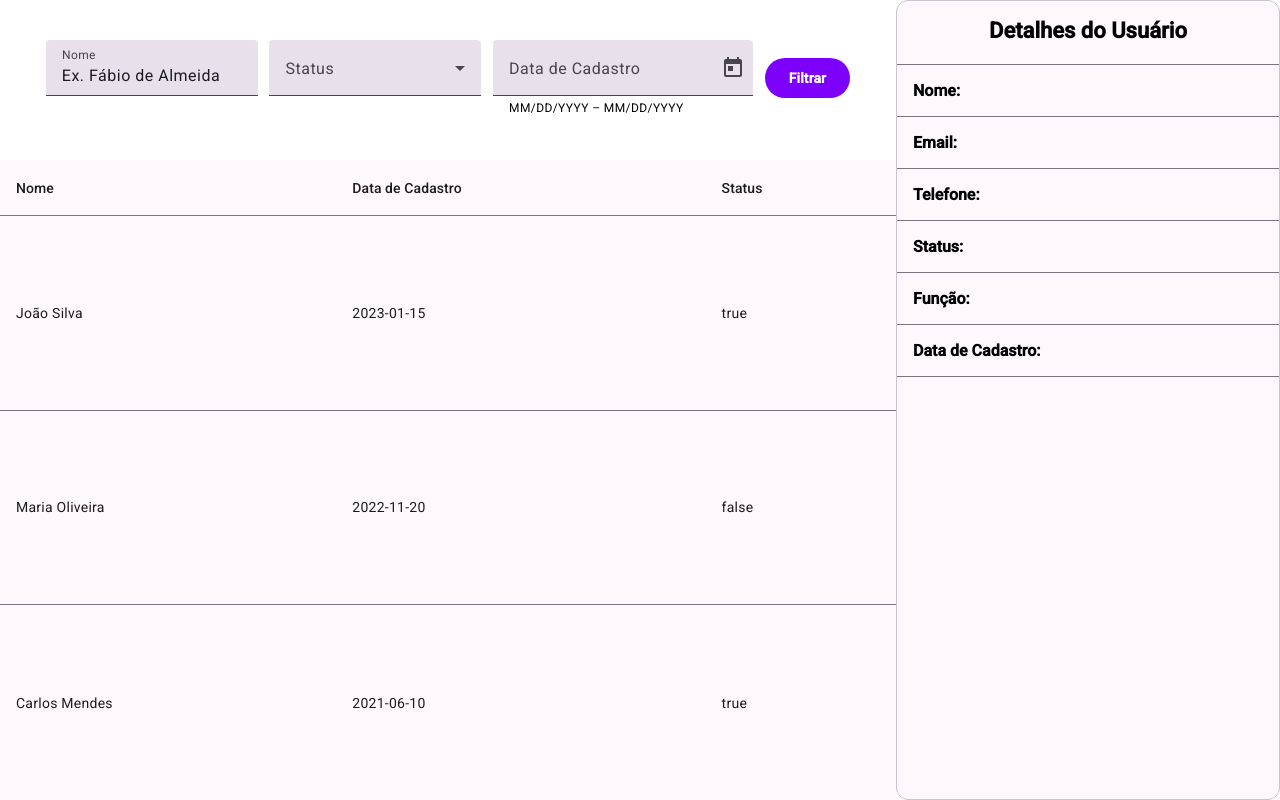
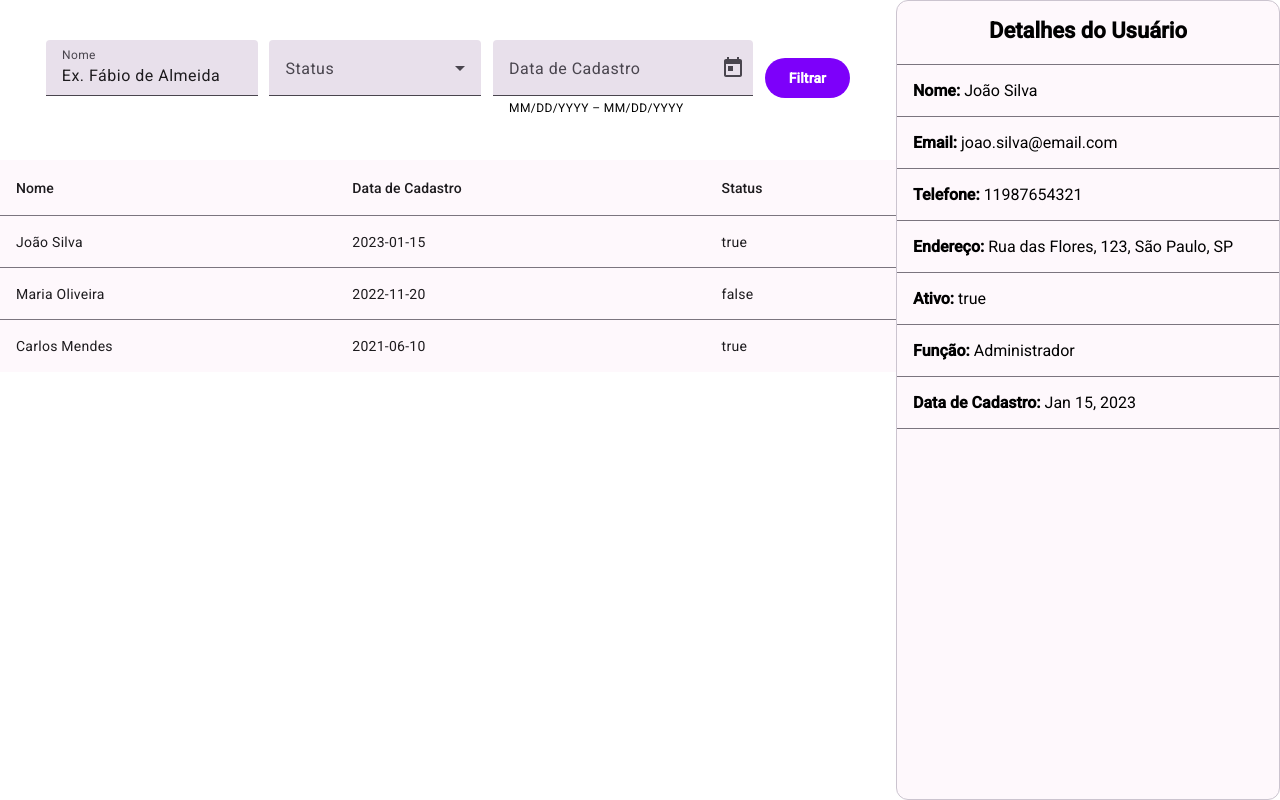
Before and after one commit to santivgo/angular-projects, an Angular app in the folder filtro_usuarios/: page / in a window 1280 px wide. Built offline with nearby package versions, Linux system fonts and the light colour scheme.

Commit message:
passagem de dados pro layout do componente

```diff
--- a/filtro_usuarios/src/app/app.component.html
+++ b/filtro_usuarios/src/app/app.component.html
@@ -6,10 +6,11 @@
 
         <div class="container--content">
             <app-user-table></app-user-table>
+            <!-- <app-user-table (userEmmiter)='userClicked($event)'></app-user-table> -->
         </div>
     </div>
     <div class="container--user-info">
-        <app-dashboard-user></app-dashboard-user>
+        <app-dashboard-user [user]="usuarioSelecionado"></app-dashboard-user>
     </div>
 
 
--- a/filtro_usuarios/src/app/app.component.ts
+++ b/filtro_usuarios/src/app/app.component.ts
@@ -1,4 +1,6 @@
 import { Component } from '@angular/core';
+import { IUser } from './interfaces/user/user';
+import { Usuarios } from './data/users-data';
 
 @Component({
   selector: 'app-root',
@@ -8,4 +10,10 @@ import { Component } from '@angular/core';
 })
 export class AppComponent {
   title = 'filtro_usuarios';
+
+  usuarioSelecionado: IUser = Usuarios[0];
+
+  userClicked(usuario: IUser) {
+    this.usuarioSelecionado = usuario;
+  }
 }
--- a/filtro_usuarios/src/app/components/dashboard-user/dashboard-user.component.html
+++ b/filtro_usuarios/src/app/components/dashboard-user/dashboard-user.component.html
@@ -7,35 +7,40 @@
 
     <div class="content">
         <mat-card-content class="u-margin-2-bottom">
-            <p><strong>Nome:</strong> {{ '' }}</p>
-        </mat-card-content>
-        <mat-divider></mat-divider>
-
-
-
-        <mat-card-content class="u-margin-2">
-            <p><strong>Email:</strong> {{ '' }}</p>
+            <p><strong>Nome:</strong> {{ user.nome }}</p>
         </mat-card-content>
         <mat-divider></mat-divider>
 
 
         <mat-card-content class="u-margin-2">
-            <p><strong>Telefone:</strong> {{ '' }}</p>
+            <p><strong>Email:</strong> {{ user.email }}</p>
         </mat-card-content>
         <mat-divider></mat-divider>
 
         <mat-card-content class="u-margin-2">
-            <p><strong>Status:</strong> {{ '' }}</p>
+            <p><strong>Telefone:</strong> {{ user.telefone }}</p>
         </mat-card-content>
         <mat-divider></mat-divider>
 
         <mat-card-content class="u-margin-2">
-            <p><strong>Função:</strong> {{ '' }}</p>
+            <p><strong>Endereço:</strong> {{ user.endereco.rua }}, {{user.endereco.numero}}, {{user.endereco.cidade}},
+                {{user.endereco.estado}}</p>
         </mat-card-content>
         <mat-divider></mat-divider>
 
         <mat-card-content class="u-margin-2">
-            <p><strong>Data de Cadastro:</strong> {{ '' }}</p>
+            <p><strong>Ativo:</strong> {{ user.ativo }}</p>
+        </mat-card-content>
+        <mat-divider></mat-divider>
+
+
+        <mat-card-content class="u-margin-2">
+            <p><strong>Função:</strong> {{ user.funcao }}</p>
+        </mat-card-content>
+        <mat-divider></mat-divider>
+
+        <mat-card-content class="u-margin-2">
+            <p><strong>Data de Cadastro:</strong> {{ user.dataCadastro | date}}</p>
         </mat-card-content>
         <mat-divider></mat-divider>
 
--- a/filtro_usuarios/src/app/components/dashboard-user/dashboard-user.component.ts
+++ b/filtro_usuarios/src/app/components/dashboard-user/dashboard-user.component.ts
@@ -1,4 +1,5 @@
-import { Component } from '@angular/core';
+import { Component, Input } from '@angular/core';
+import { IUser } from '../../interfaces/user/user';
 @Component({
   selector: 'app-dashboard-user',
   standalone: false,
@@ -6,5 +7,6 @@ import { Component } from '@angular/core';
   styleUrl: './dashboard-user.component.scss'
 })
 export class DashboardUserComponent {
-
+  @Input({ required: false, alias: "user" })
+  user: IUser = {} as IUser;
 }
--- a/filtro_usuarios/src/app/components/user-table/user-table.component.html
+++ b/filtro_usuarios/src/app/components/user-table/user-table.component.html
@@ -1,23 +1,29 @@
+<div class="tabela">
+
     <table mat-table [dataSource]="usuarios" class="mat-elevation-z8">
 
 
         <ng-container matColumnDef="nome"> <!-- tem que modificar isso tbm para funcionar -->
             <th mat-header-cell *matHeaderCellDef> Nome </th>
-        <td mat-cell *matCellDef="let element"> {{element.nome}} </td>
+            <td mat-cell *matCellDef="let element" class="user-list__item" (click)="onUserClicked(element)">
+                {{element.nome}} </td>
         </ng-container>
 
         <!-- Weight Column -->
         <ng-container matColumnDef="dataCadastro">
             <th mat-header-cell *matHeaderCellDef> Data de Cadastro </th>
-        <td mat-cell *matCellDef="let element"> {{element.dataCadastro}} </td>
+            <td mat-cell *matCellDef="let element" class="user-list__item" (click)="onUserClicked(element)">
+                {{element.dataCadastro}} </td>
         </ng-container>
 
         <!-- Symbol Column -->
         <ng-container matColumnDef="ativo">
             <th mat-header-cell *matHeaderCellDef> Status </th>
-        <td mat-cell *matCellDef="let element"> {{element.ativo}} </td>
+            <td mat-cell *matCellDef="let element" class="user-list__item" (click)="onUserClicked(element)">
+                {{element.ativo}} </td>
         </ng-container>
 
         <tr mat-header-row *matHeaderRowDef="displayedColumns"></tr>
         <tr mat-row *matRowDef="let row; columns: displayedColumns;"></tr>
     </table>
+</div>
--- a/filtro_usuarios/src/app/components/user-table/user-table.component.scss
+++ b/filtro_usuarios/src/app/components/user-table/user-table.component.scss
@@ -1,4 +1,3 @@
-.mat-elevation-z8 {
-    height: 100%;
-    width: 100%;
+.user-list__item {
+    cursor: pointer;
 }
--- a/filtro_usuarios/src/app/components/user-table/user-table.component.ts
+++ b/filtro_usuarios/src/app/components/user-table/user-table.component.ts
@@ -1,7 +1,6 @@
-import { Component } from '@angular/core';
+import { Component, EventEmitter, Input, Output } from '@angular/core';
 import { IUser } from '../../interfaces/user/user';
 import { Usuarios } from '../../data/users-data';
-
 @Component({
   selector: 'app-user-table',
   standalone: false,
@@ -9,6 +8,18 @@ import { Usuarios } from '../../data/users-data';
   styleUrl: './user-table.component.scss'
 })
 export class UserTableComponent {
+
   usuarios: IUser[] = Usuarios;
+
+
+
+  @Output()
+  userEmitter = new EventEmitter<any>();
+
+
   displayedColumns = ['nome', 'dataCadastro', 'ativo']
+
+  onUserClicked(element: IUser) {
+    this.userEmitter.emit(element);
+  }
 }
```
Lines whose indentation alone changed are shown as unchanged.
